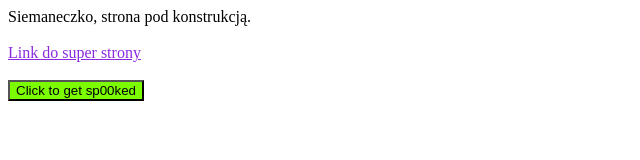
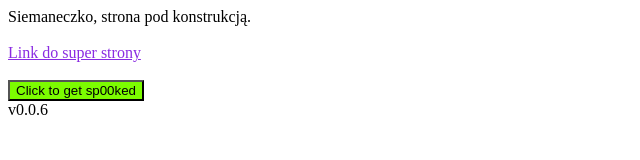
Before and after one commit to FilipJQ77/FilipJQ77.github.io, a plain HTML site: page index.html in a window 1280 px wide. Shown: the full height of the page, 0-640 px from the left. Drawn offline with Linux system fonts and the light colour scheme.

Commit message:
Update index.html

```diff
--- a/index.html
+++ b/index.html
@@ -23,4 +23,6 @@
   <script src="js/scripts.js"></script>
 </body>
 
+<footer>v0.0.6</footer>
+
 </html>
```
